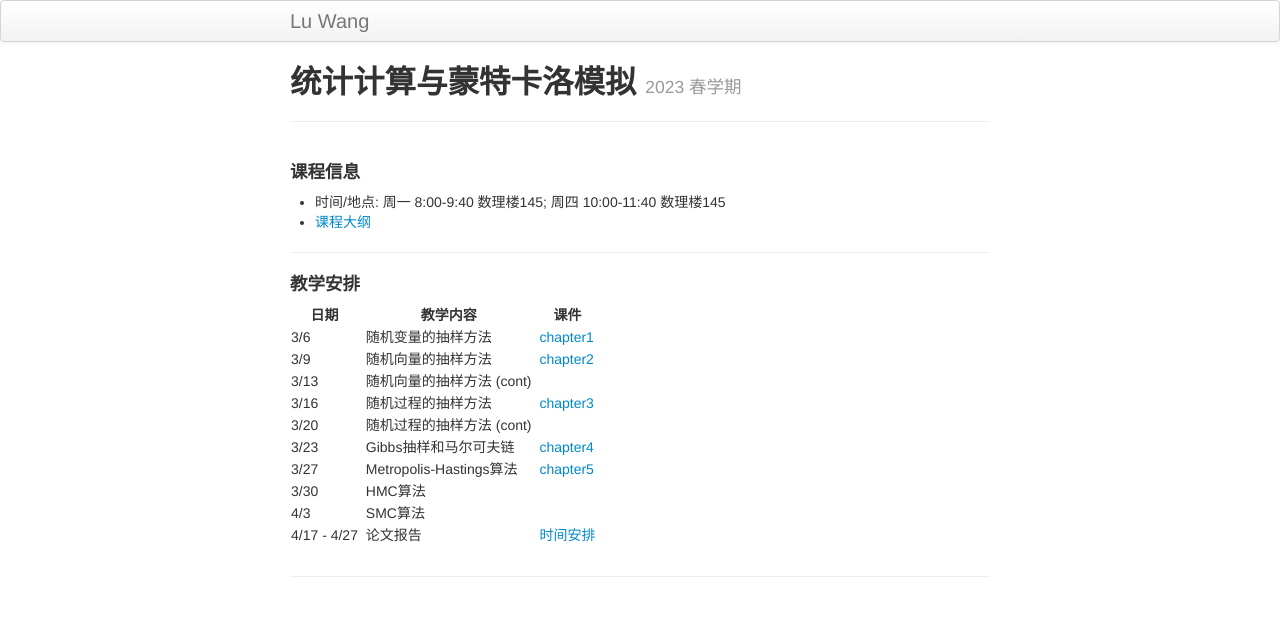
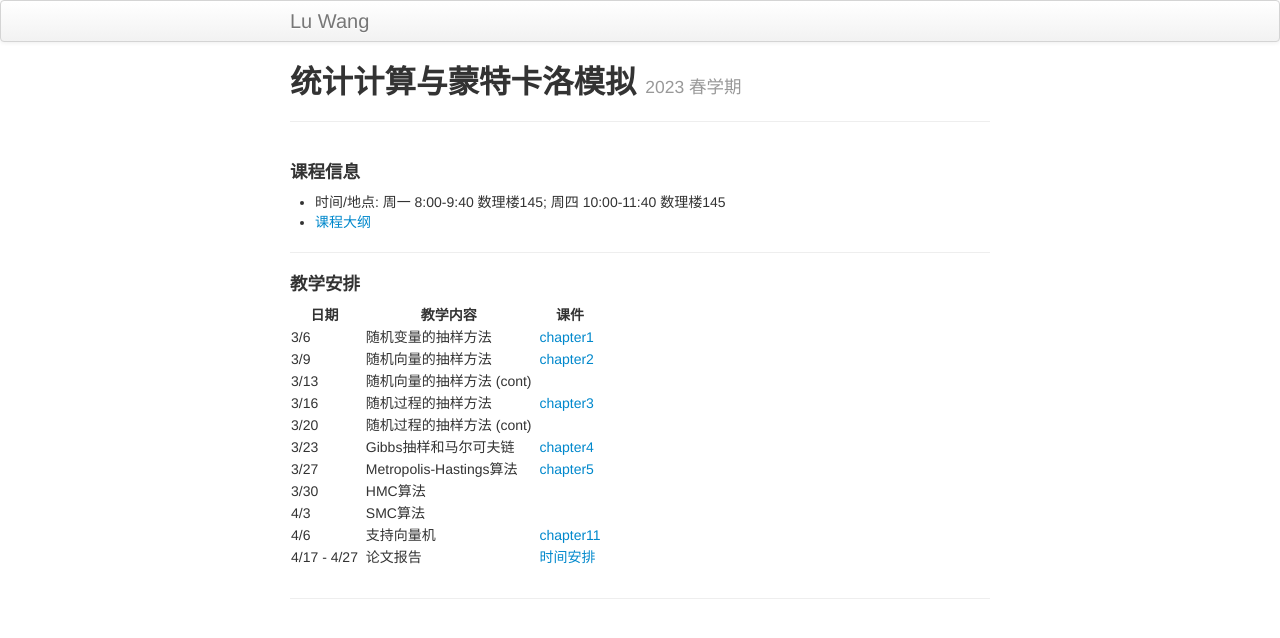
Before and after one commit to wangronglu/StatisticalComputing, a Jekyll site: the page built from index.md, in a window 1280 px wide. Shown: the top 638 px of the page. Built offline with Jekyll 4.4.1, drawn with Linux system fonts in a browser that asks for light colours.

Commit message:
Update index.md

```diff
--- a/index.md
+++ b/index.md
@@ -28,10 +28,10 @@ description: Course Website
 | 3/27 || Metropolis-Hastings算法 || [chapter5](Lectures/chapter5_handout.pdf) |
 | 3/30 || HMC算法 ||  |
 | 4/3 || SMC算法 ||  |
+| 4/6 || 支持向量机 || [chapter11](Lectures/chapter11_handout.pdf) |
 | 4/17 - 4/27 ||  论文报告  || [时间安排](https://docs.qq.com/sheet/DRHdUU1hIeVB5Z2ln?tab=BB08J2) |
 
 <!--
 | 4/6 || EM算法，梯度下降法 ||  |
 | 4/8 || Newton算法，坐标下降法 ||  |
-| 4/13 || 支持向量机 || [chapter11](Lectures/chapter11.pdf) [(handout)](Lectures/chapter11_handout.pdf) |
 -->
```
